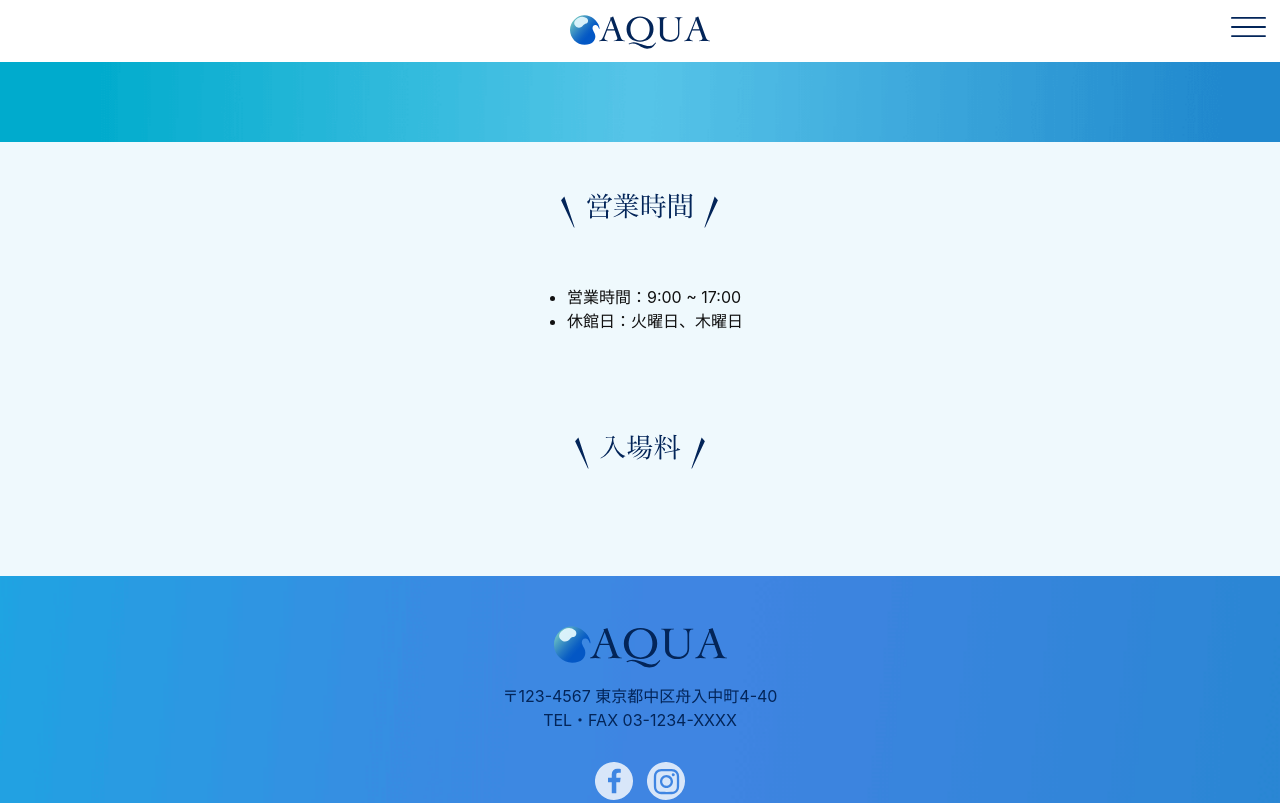
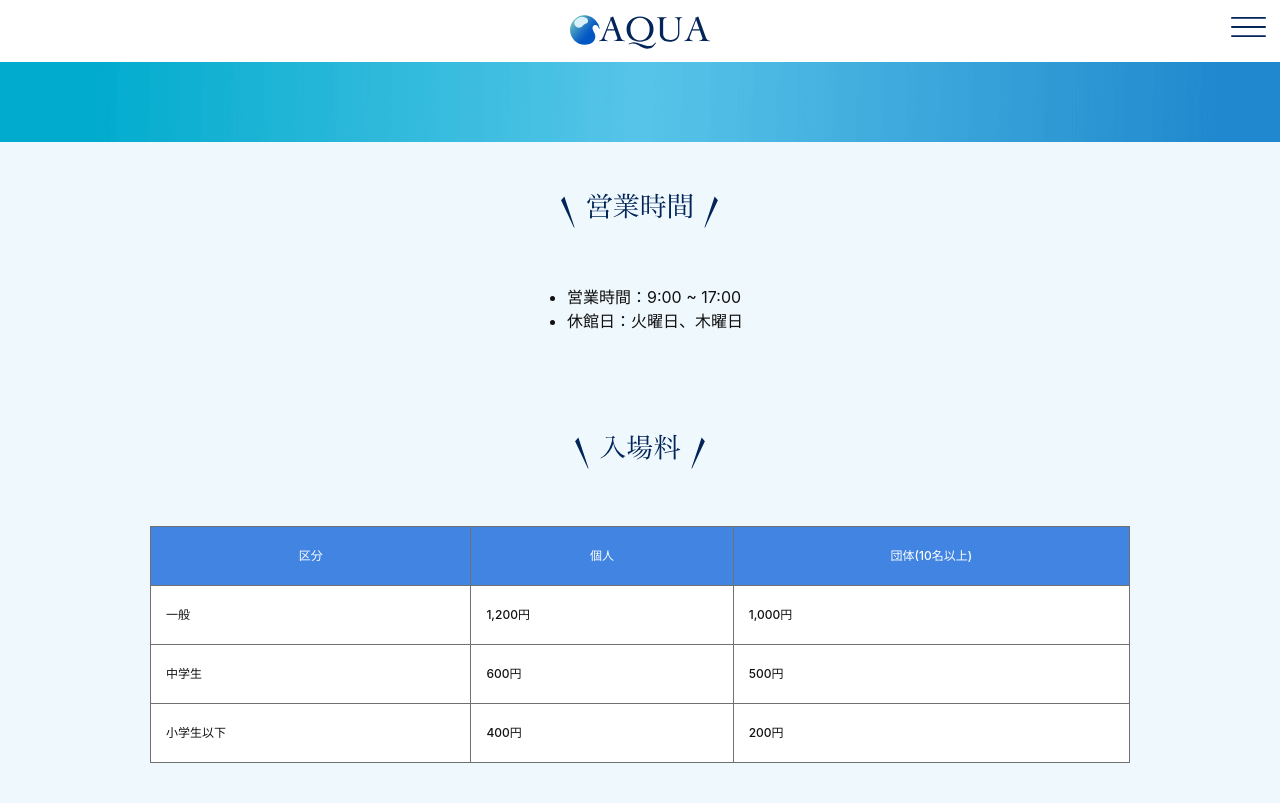
Before and after one commit to 20213010-tandaikoki/S1A131, a plain HTML site: page lesson7/guide/index.html in a window 1280 px wide. Shown: the top 803 px of the page. Drawn offline with Linux system fonts and the light colour scheme.

Commit message:
Add files via upload
水族館途中経過

```diff
--- a/lesson7/css/style.css
+++ b/lesson7/css/style.css
@@ -215,55 +215,61 @@ address {
 /* 入場料（テーブル） */
 /* テーブル全体への指定 */
 .price-table {
-
-
+  width: 100%;
+  border-collapse: collapse;
   /* テーブルの境界線が重ねて表示する */
-
+  font-size: 12px;
 }
 /* <thead>に対する指定 */
-
-
-
+.price-table thead {
+  color: #fff;
+  background-color: #4184e2;
+}
 
 /* <th>と<td>に対する指定 */
-
-
-
-
+.price-table th,
+.price-table td {
+  padding: 20px 15px;
+  font-weight: 500;
+  border: 1px solid #707070;
+}
 
 /* <tbody>内の<th>に対する指定 */
-
-
-
+.price-table tbody th {
+  text-align: left;
+  background-color: #fff;
+}
 
 /* <tbody>内の<td>に対する指定 */
-
-
-
-
+.price-table tbody td {
+  background-color: #fff;
+}
 /* --------------------------------------------------
   お問い合わせフォーム
 -------------------------------------------------- */
 /* フォームの3つのブロックに対する指定 */
 .form-group {
-
+  margin-bottom: 20px;
 }
 /* 項目名に対する指定 */
 .form-label {
-
-
-
+  display: block;
+  margin-bottom: 10px;
+  color: #032559;
 }
 /* 送信ボタンを囲む<div>に対する指定 */
 .form-btn {
-
-
+  margin: 30px 0;
+  text-align: center;
 }
 /* 入力欄に対する指定 */
-
-
-
-
+input[type="text"],
+input[type="email"],
+textarea {
+  width: 100%;
+  padding: 10px;
+  border: 1px solid #999;
+}
 
 /* 入力欄が:focus（入力状態）のとき */
 
--- a/lesson7/guide/index.html
+++ b/lesson7/guide/index.html
@@ -69,10 +69,33 @@
       <!-- テーブル -->
 
         <!-- テーブルの上部 -->
-
-        <!-- テーブルの本体 -->
-
-
+        <table class="price-table">
+          <thead>
+            <tr>
+              <th>区分</th>
+              <th>個人</th>
+              <th>団体(10名以上)</th>
+            </tr>
+          </thead>
+          <!-- テーブルの本体 -->
+          <tbody>
+            <tr>
+              <th>一般</th>
+              <td>1,200円</td>
+              <td>1,000円</td>
+            </tr>
+            <tr>
+              <th>中学生</th>
+              <td>600円</td>
+              <td>500円</td>
+            </tr>
+            <tr>
+              <th>小学生以下</th>
+              <td>400円</td>
+              <td>200円</td>
+            </tr>
+          </tbody>
+        </table>
       <!-- テーブルここまで -->
     </section>
     <!-- セクション（入場料）ここまで -->
```
Also changed, not shown: lesson7/contact/index.html (+19 -13 lines).
